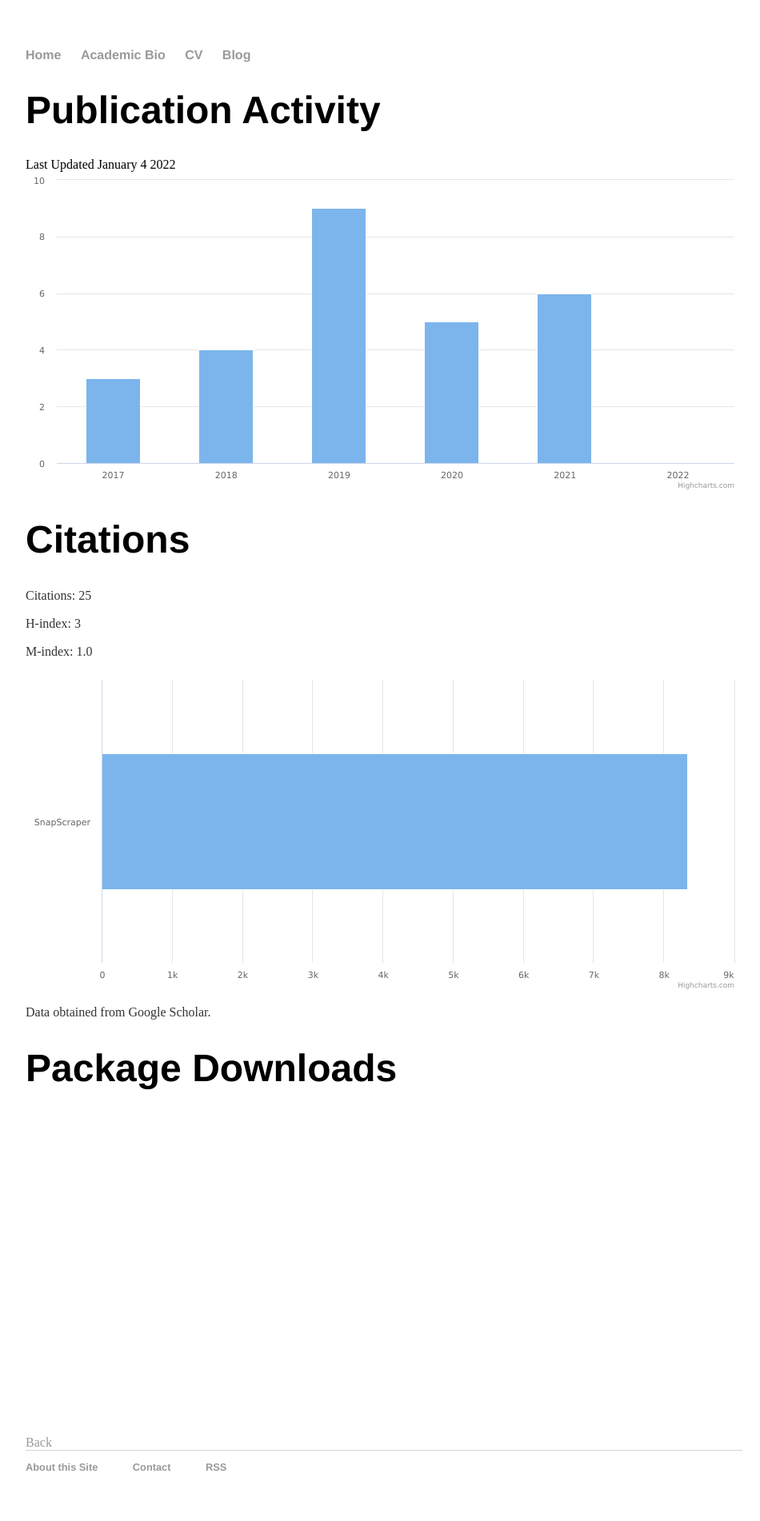
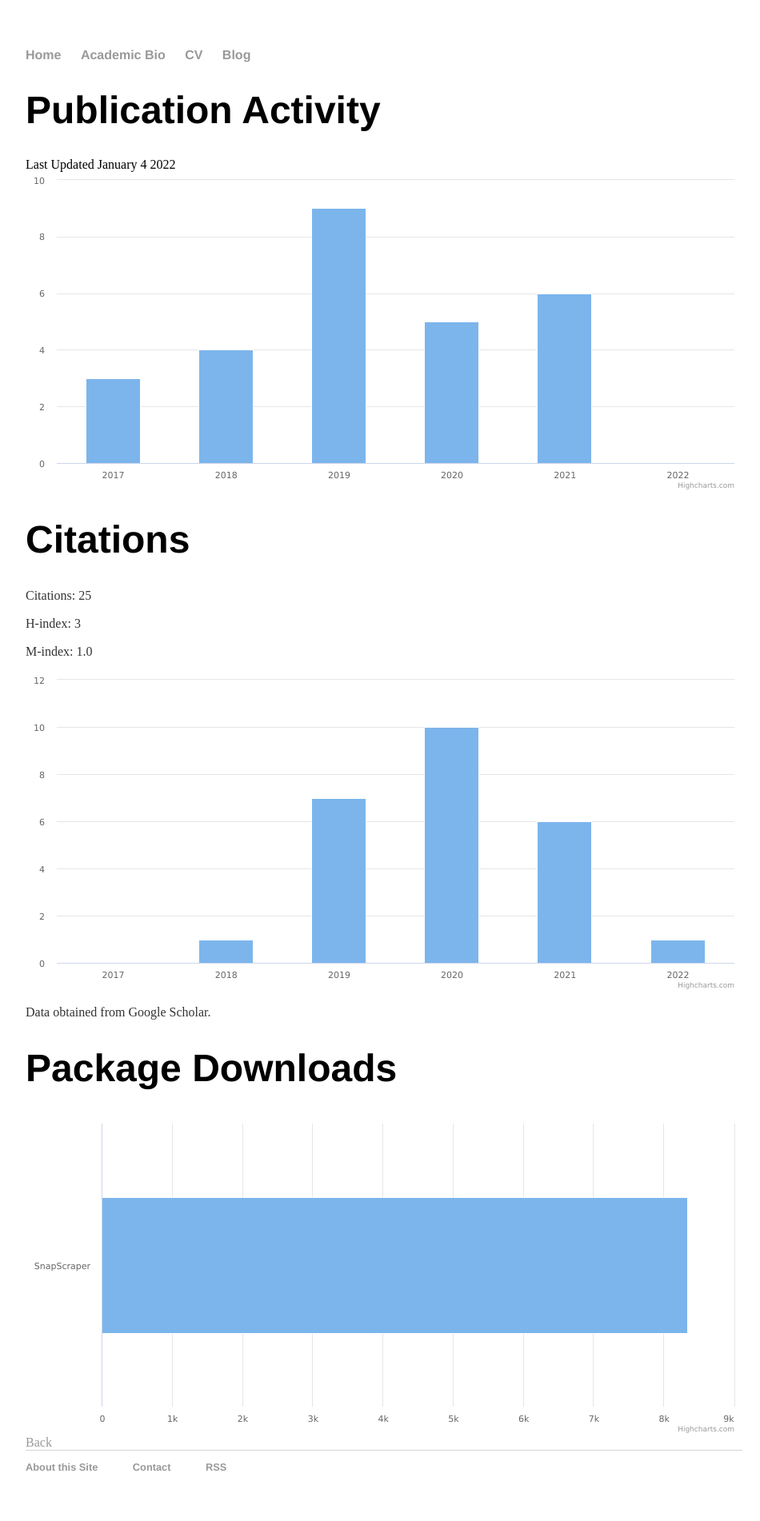
Before and after one commit to rhematt/rhematt.github.io, a Jekyll site: the page built from cv/activity.html, in a window 1280 px wide. Shown: the whole page at 80% size, without its empty margins (160-1110 px from the left). Built offline with Jekyll 4.4.1, drawn with Linux system fonts in a browser that asks for light colours.

Commit message:
Update activity.html

```diff
--- a/cv/activity.html
+++ b/cv/activity.html
@@ -76,10 +76,10 @@ document.addEventListener('DOMContentLoaded', function() {
 
 <h1>Package Downloads</h1>
 
-<div id="citationsgraph" style="width:100%; height:400px;"></div>
+<div id="packagesgraph" style="width:100%; height:400px;"></div>
 <script>
 document.addEventListener('DOMContentLoaded', function() {
-  		const chart = Highcharts.chart('citationsgraph', {
+  		const chart = Highcharts.chart('packagesgraph', {
 		chart: {
    			   type: 'bar'
 	    	},
```
